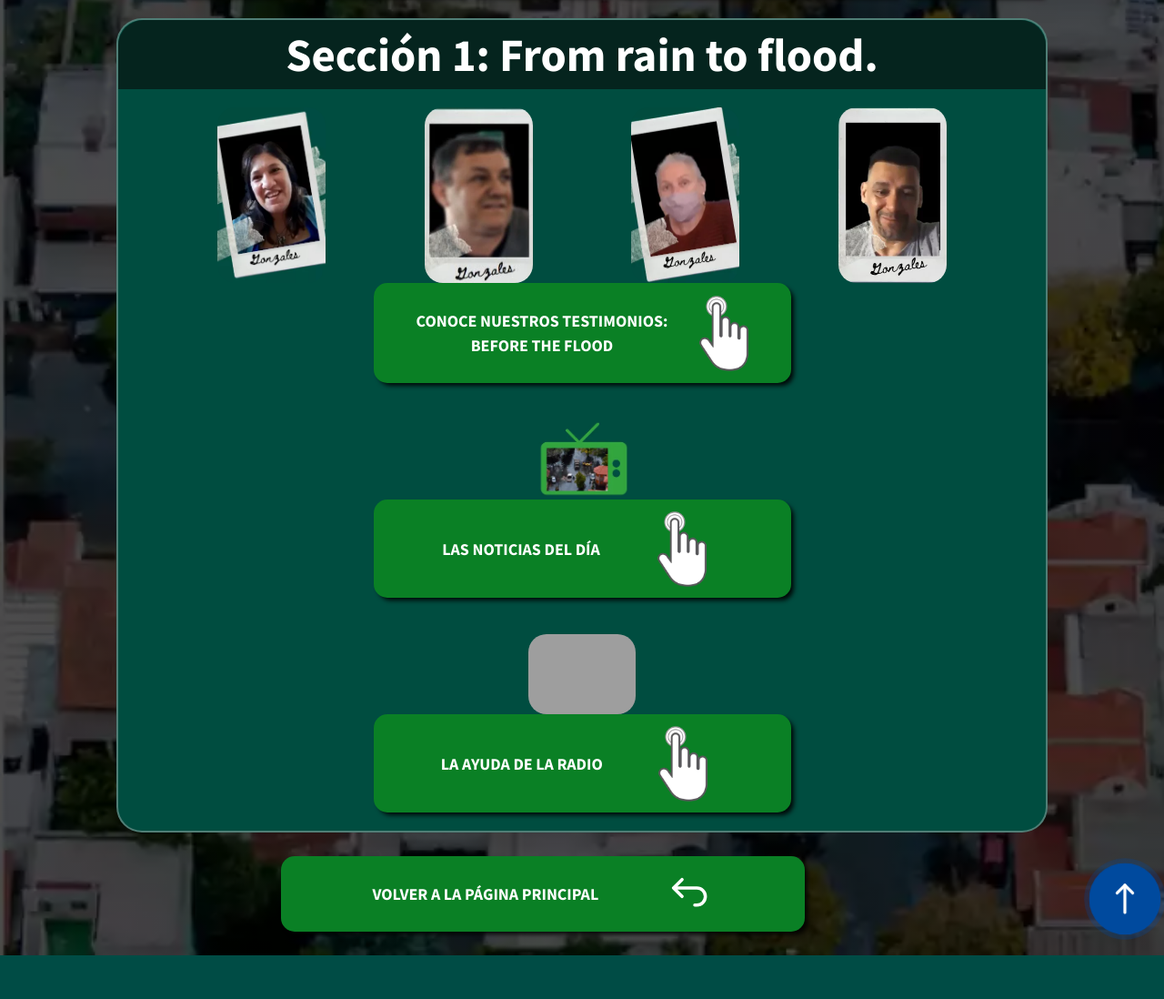
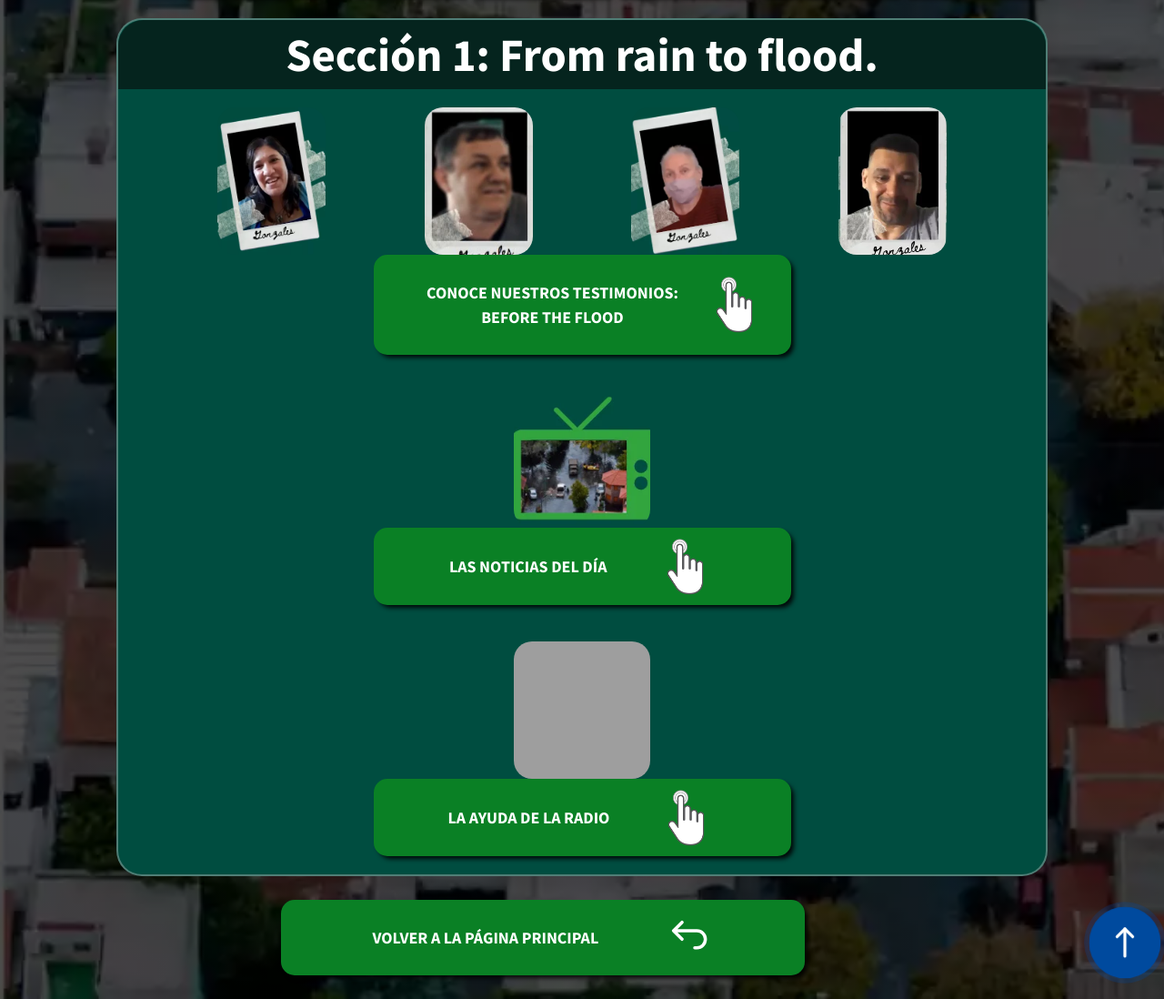
Before and after one commit to infosergio2020/eventos_pps_back_mock, a Flask app: page /section-1 in a window 1280 px wide. Shown: the part 191-1289 px from the top of the page at 91% size. Before the commit the page ends 1241 px from the top, so only its background shows below. Run offline with Flask 2, Linux system fonts and the light colour scheme; style sheets or scripts are compiled from the project's sources; some libraries are stand-ins or nearby versions; grey boxes are pictures that could not be loaded.

Commit message:
sobreescribiendo

```diff
--- a/static/scss/_globals.scss
+++ b/static/scss/_globals.scss
@@ -172,8 +172,14 @@ nav {
 
 .wh-127{
   width: calc(5em + 1vw);
-  height: calc(8.5em + 1vw);
+  height: calc(7em + 1vw);
 }
+
+.wh-256{
+  width: calc(6.5em + 1vw);
+  height: calc(6.5em + 1vw);
+}
+
 
 .contenedor__text{
   word-wrap: break-word;
--- a/static/scss/generics/_flex.scss
+++ b/static/scss/generics/_flex.scss
@@ -24,7 +24,6 @@
     }
     .caja16{
         @include background-template('../img/general/otros/recorrido1.png');
-
     }
 }
 
--- a/templates/sections/section-1.html
+++ b/templates/sections/section-1.html
@@ -19,24 +19,24 @@
                     <div class="main-container-boton">
                         <a class="boton verde-4" href="/testimonio1">
                             <div class="boton-info" aria-label="Presione enter si desea acceder a Conoce nuestros testimonios: Before the flood.">
-                                <p>Conoce nuestros testimonios: Before the flood</p> <img src="{{url_for('static', filename = 'img/people/webp/handPointUp.webp')}}" height="88px" alt="botón.">
+                                <p>Conoce nuestros testimonios: Before the flood</p> <img class="wh-37" src="{{url_for('static', filename = 'img/people/webp/handPointUp.webp')}}" alt="botón.">
                             </div>
                         </a>
                     </div>
                     <div class="main-card-img-container">
-                        <!-- <img src="{{url_for('static', filename = 'img/section1/section1-niña.png')}}" height="88px" alt="imagen de una niña."> -->
-                        <img src="{{url_for('static', filename = 'img/section1/section1-tv.webp')}}" height="88px" alt="imágen de una tele.">
+                        <!-- <img src="{{url_for('static', filename = 'img/section1/section1-niña.png')}}" alt="imagen de una niña."> -->
+                        <img class="wh-256" src="{{url_for('static', filename = 'img/section1/section1-tv.webp')}}" alt="imágen de una tele.">
                     </div>
 
                     <div class="main-container-boton">
                         <a class="boton verde-4" href="/the-news-of-the-day">
                             <div class="boton-info" aria-label="Presione enter si desea acceder a las noticias del día.">
-                                <p>Las noticias del día</p> <img src="{{url_for('static', filename = 'img/people/webp/handPointUp.webp')}}" height="88px" alt="botón.">
+                                <p>Las noticias del día</p> <img class="wh-37" src="{{url_for('static', filename = 'img/people/webp/handPointUp.webp')}}" alt="botón.">
                             </div>
                         </a>
                     </div>
                     <div class="main-card-img-container">
-                        <img src="{{url_for('static', filename = 'img/afiches/radio-Imagen2.webp')}}" height="88px" aria-label="Foto: Radio Portatil Winco Dual AM - FM analógica." alt="Foto: Radio Portatil Winco Dual AM - FM analógica.">
+                        <img class="wh-256" src="{{url_for('static', filename = 'img/afiches/radio-Imagen2.webp')}}" aria-label="Foto: Radio Portatil Winco Dual AM - FM analógica." alt="Foto: Radio Portatil Winco Dual AM - FM analógica.">
                         <!-- <img src="{{url_for('static', filename = 'img/afiches/radio-y-niño.png')}}" aria-label="Foto: Un niño escuchando la radio." alt="Foto: Un niño escuchando la radio."> -->
 
                     </div>
@@ -44,7 +44,7 @@
                     <div class="main-container-boton">
                         <a class="boton verde-4" href="la-ayuda-de-la-radio">
                             <div class="boton-info" aria-label="Presione enter si desea acceder a la ayuda de la radio.">
-                                <p>La ayuda de la radio</p> <img src="{{url_for('static', filename = 'img/people/webp/handPointUp.webp')}}" height="88px" alt="botón.">
+                                <p>La ayuda de la radio</p> <img class="wh-37" src="{{url_for('static', filename = 'img/people/webp/handPointUp.webp')}}" alt="botón.">
                             </div>
                         </a>
                     </div>
```
Also changed, not shown: static/css/main.css, 1 other file.
